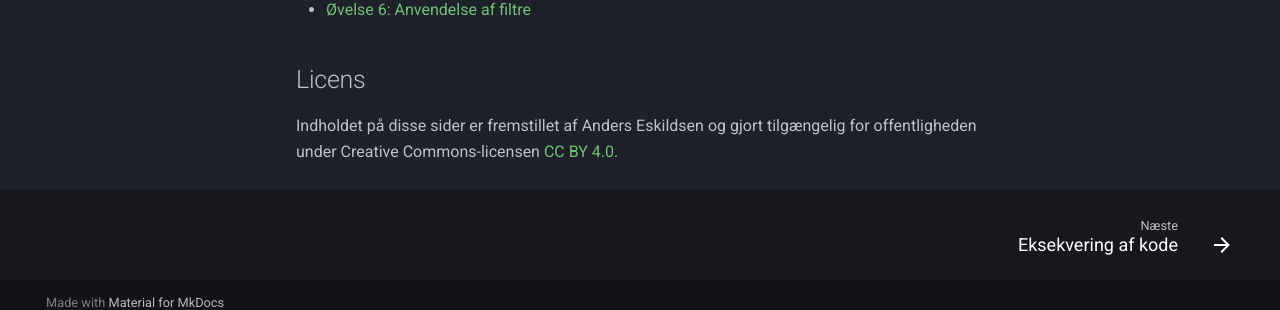
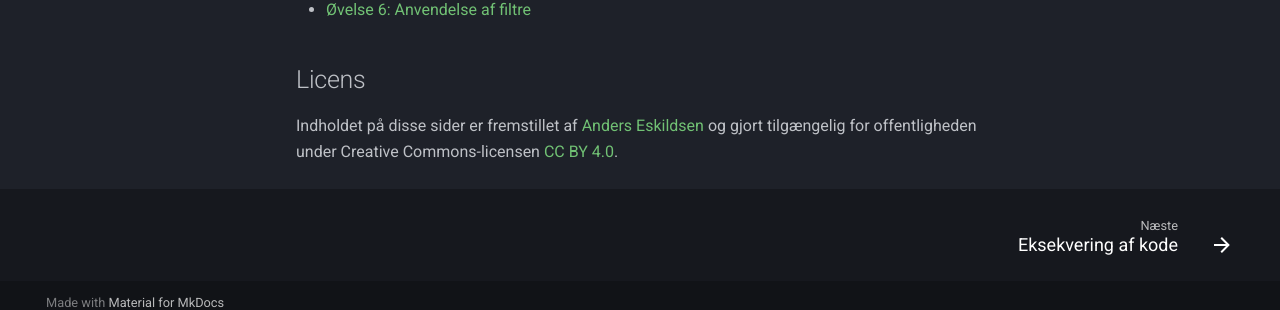
Before and after one commit to sparkletop/sparkletop.github.io, an MkDocs documentation site: the page built from docs/index.md, in a window 1280 px wide and 900 px high, scrolled down 1415 px. Shown: the part 575-885 px from the top of the window. Built offline with MkDocs 1.6.1 and Material for MkDocs 9.7.7, drawn with Linux system fonts in a browser that asks for light colours; part of the change alters nothing that is shown.

```diff
--- a/docs/index.md
+++ b/docs/index.md
@@ -30,4 +30,4 @@ Her finder du en samlet oversigt over sitets indhold, fordelt i artikler, cheat
 
 ## Licens
 
-Indholdet på disse sider er fremstillet af Anders Eskildsen og gjort tilgængelig for offentligheden under Creative Commons-licensen [CC BY 4.0](https://creativecommons.org/licenses/by/4.0/).
+Indholdet på disse sider er fremstillet af [Anders Eskildsen](https://vbn.aau.dk/en/persons/146493) og gjort tilgængelig for offentligheden under Creative Commons-licensen [CC BY 4.0](https://creativecommons.org/licenses/by/4.0/).
```
